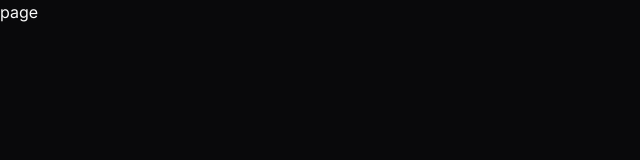
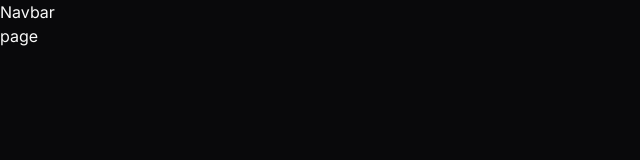
Before and after one commit to jlcarrascof/NextJs-Budget-Tracker, a Next.js app: page / in a window 1280 px wide. Shown: the top 160 px of the page, without its empty margins (0-640 px from the left). Built offline with nearby package versions, Linux system fonts and the light colour scheme.

Commit message:
refactor: Add Navbar component to dashboard layout

```diff
--- a/app/(dashboard)/layout.tsx
+++ b/app/(dashboard)/layout.tsx
@@ -1,8 +1,10 @@
+import Navbar from '@/components/Navbar'
 import React, { ReactNode } from 'react'
 
 function layout({children}: {children: React.ReactNode}) {
   return (
     <div className="relative flex h-screen w-full flex-col">
+        <Navbar />
         <div className="w-full">
             {children}
         </div>
```
